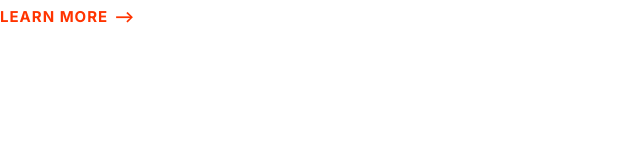
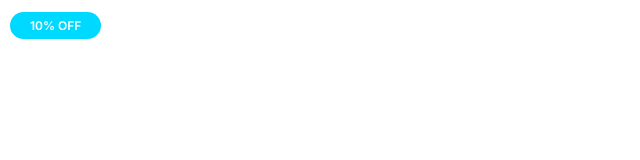
Before and after one commit to sairars/moshify, a plain HTML site: page index.html in a window 1280 px wide. Shown: the whole page, without its empty margins (0-640 px from the left). Drawn offline with Linux system fonts and the light colour scheme.

Commit message:
Build badge component

```diff
--- a/css/styles.css
+++ b/css/styles.css
@@ -17,6 +17,7 @@ body {
     font-family: Inter, Arial, Helvetica, sans-serif;
     font-size: 2.4rem;
     line-height: 1.5;
+    margin: 10px;
 }
 
 h1, h2, h3 {
@@ -89,3 +90,37 @@ a {
         font-size: 1.5rem;
     }
 }
+
+/* Badges */
+
+.badge {
+    border-radius: 20px;
+    padding: .6rem 2rem .6rem;
+    font-weight: 600;
+    white-space: nowrap;
+    font-size: 2rem;
+}
+
+.badge--primary {
+    background: var(--color-primary);
+    color: #fff;
+}
+
+.badge--secondary {
+    background: var(--color-secondary);
+    color: #fff;
+}
+
+.badge--small {
+    font-size: 1.6rem;
+}
+
+@media screen and (min-width: 1024px) {
+    .badge {
+        font-size: 1.5rem;
+    }
+
+    .badge--small {
+        font-size: 1.2rem;
+    }
+}
--- a/index.html
+++ b/index.html
@@ -7,7 +7,7 @@
     <link rel="preconnect" href="https://fonts.googleapis.com" />
     <link rel="preconnect" href="https://fonts.gstatic.com" crossorigin />
     <link
-      href="https://fonts.googleapis.com/css2?family=Inter:wght@400;700&display=swap"
+      href="https://fonts.googleapis.com/css2?family=Inter:wght@400;600;700&display=swap"
       rel="stylesheet"
     />
     <link rel="stylesheet" href="/css/normalize.css" />
@@ -15,6 +15,6 @@
     <title>Document</title>
   </head>
   <body>
-    <a href="#" class="link-arrow">Learn More</a>
+    <span class="badge badge--small badge--secondary">10% OFF</span>
   </body>
 </html>
```
Also changed, not shown: components/badges.html (added, +3 -0 lines).
